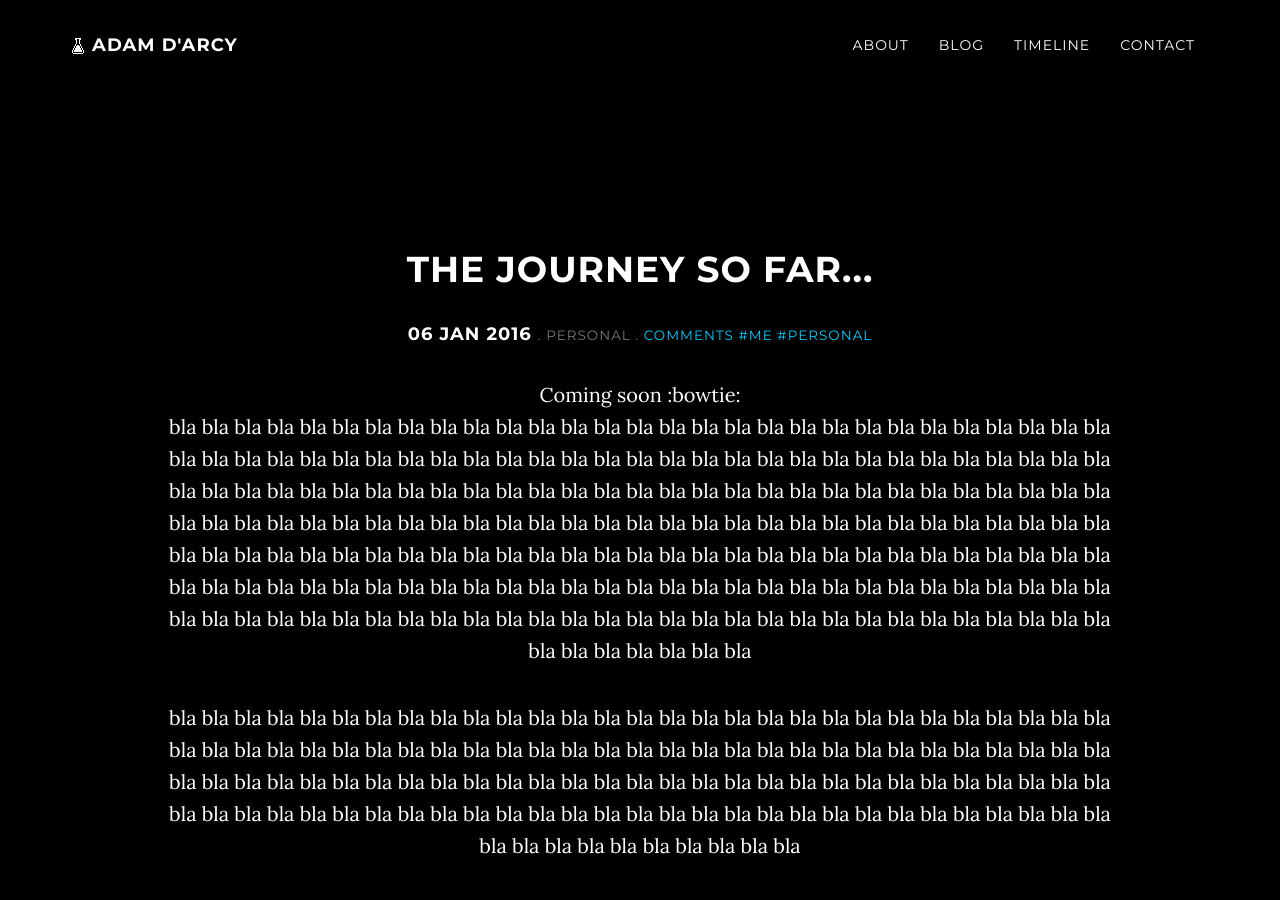
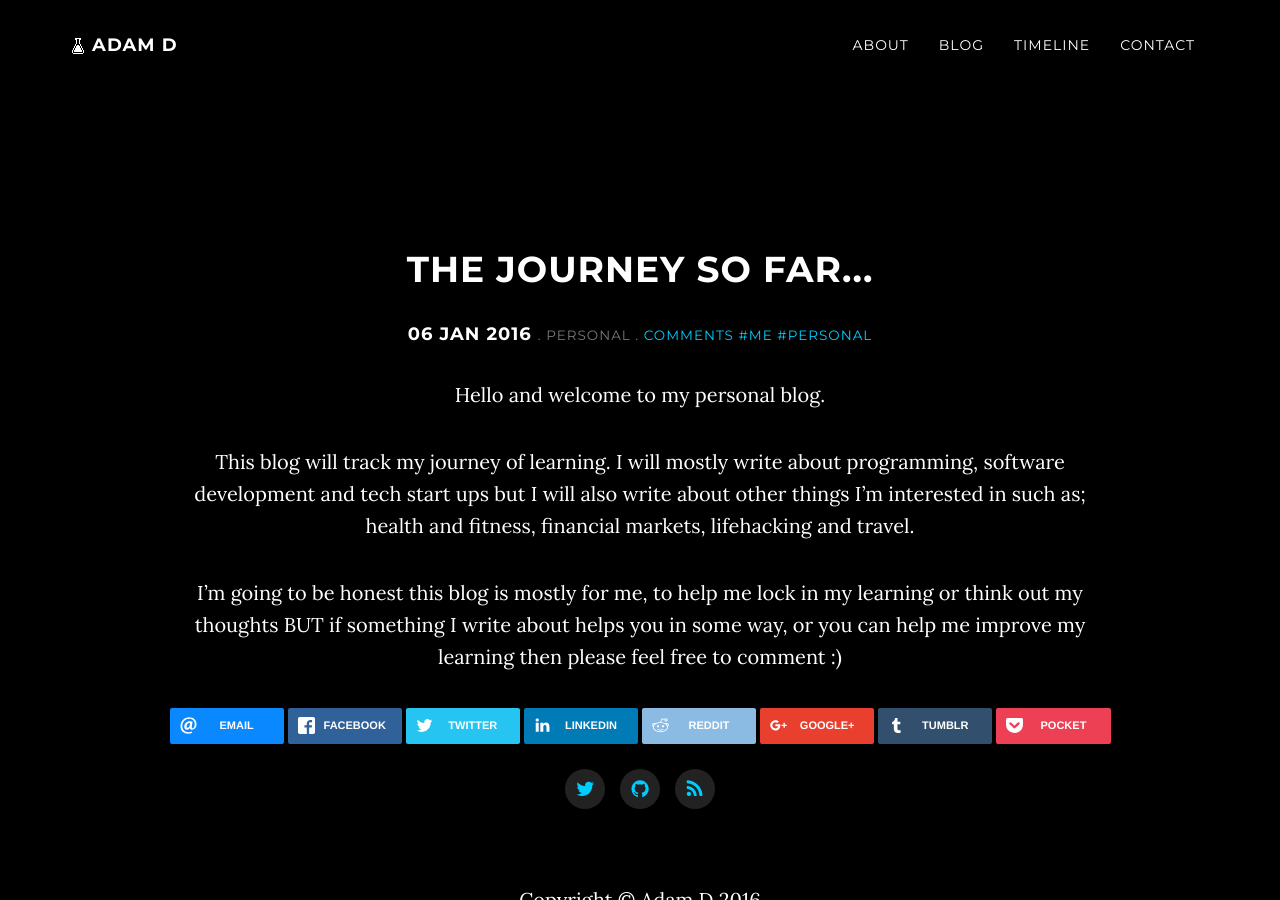
Before and after one commit to addstar34/addstar34.github.io, a Jekyll site: the page built from _posts/2016-01-06-the-journey-so-far.md, in a window 1280 px wide and 900 px high. Built offline with Jekyll 4.4.1, drawn with Linux system fonts in a browser that asks for light colours; nearby versions of some CDN libraries; comment, search, counter and statistics services are not loaded; a style sheet for code colours, icons or effects is not loaded; some of the changed text lies outside the part shown.

Commit message:
minor content updates including writing first post

```diff
--- a/_config.yml
+++ b/_config.yml
@@ -29,10 +29,10 @@ force-https: true
 #############
 
 lang: "en"
-author: "Adam D'Arcy"
-title: "Adam D'Arcy"
-description: "Blog and website of Adam D'Arcy, blogging mainly for tech but at times other stuff. Opinions expressed are mine."
-keywords: "adam, adam d'arcy, personal, blog, coding"
+author: "Adam D"
+title: "Adam D"
+description: "Blog and website of Adam D, blogging mainly for tech but at times other stuff. Opinions expressed are mine."
+keywords: "adam, adam d, personal, blog, coding"
 favicon: "/img/favicon.ico"
 404-img: "/img/labtocat.png"
 
@@ -105,6 +105,9 @@ syntax-highlight: True
 ############
 
 events:
+  - image: "/img/timeline/firehose-project.jpg"
+    date: "August 2015"
+    description: "Began full-stack web dev online apprenticeship"
   - image: "/img/timeline/me-grand-canyon.jpg"
     date: "June 2015"
     description: "Started coding"
--- a/_posts/2016-01-06-the-journey-so-far.md
+++ b/_posts/2016-01-06-the-journey-so-far.md
@@ -6,25 +6,8 @@ category: personal
 tags: [ 'me', 'personal' ]
 ---
 
-Coming soon :bowtie:
-<br />
-bla bla bla bla bla bla bla bla bla bla bla bla bla bla bla bla bla bla bla bla bla
-bla bla bla bla bla bla bla bla bla bla bla bla bla bla bla bla bla bla bla bla bla
-bla bla bla bla bla bla bla bla bla bla bla bla bla bla bla bla bla bla bla bla bla
-bla bla bla bla bla bla bla bla bla bla bla bla bla bla bla bla bla bla bla bla bla
-bla bla bla bla bla bla bla bla bla bla bla bla bla bla bla bla bla bla bla bla bla
-bla bla bla bla bla bla bla bla bla bla bla bla bla bla bla bla bla bla bla bla bla
-bla bla bla bla bla bla bla bla bla bla bla bla bla bla bla bla bla bla bla bla bla
-bla bla bla bla bla bla bla bla bla bla bla bla bla bla bla bla bla bla bla bla bla
-bla bla bla bla bla bla bla bla bla bla bla bla bla bla bla bla bla bla bla bla bla
-bla bla bla bla bla bla bla bla bla bla bla bla bla bla bla bla bla bla bla bla bla
+Hello and welcome to my personal blog.
 
-bla bla bla bla bla bla bla bla bla bla bla bla bla bla bla bla bla bla bla bla bla
-bla bla bla bla bla bla bla bla bla bla bla bla bla bla bla bla bla bla bla bla bla
-bla bla bla bla bla bla bla bla bla bla bla bla bla bla bla bla bla bla bla bla bla
-bla bla bla bla bla bla bla bla bla bla bla bla bla bla bla bla bla bla bla bla bla
-bla bla bla bla bla bla bla bla bla bla bla bla bla bla bla bla bla bla bla bla bla
-bla bla bla bla bla bla bla bla bla bla bla bla bla bla bla bla bla bla bla bla bla
+This blog will track my journey of learning. I will mostly write about programming, software development and tech start ups but I will also write about other things I'm interested in such as; health and fitness, financial markets, lifehacking and travel.
 
-bla bla bla bla bla bla bla bla bla bla bla bla bla bla bla bla bla bla bla bla bla
-bla bla bla bla bla bla bla bla bla bla bla bla bla bla bla bla bla bla bla bla bla
+I'm going to be honest this blog is mostly for me, to help me lock in my learning or think out my thoughts BUT if something I write about helps you in some way, or you can help me improve my learning then please feel free to comment :)
--- a/about.html
+++ b/about.html
@@ -5,4 +5,6 @@ title: About
 ---
 ## About
 
-Technology / Health and Fitness / Financial Markets / Travel / Snowboarding / Poker / Cars / Motorbikes / Jetskiing / Wakeboarding / MMA UFC / Coffee / Reading / Self Development
+Technology / Startups / Health and Fitness / Financial Markets / Travel / Snowboarding / Poker / Cars / Motorbikes / Jetskiing / Wakeboarding / MMA UFC / Coffee / Reading / Self Development
+
+Based in beautiful Brisbane, Australia.
--- a/contact.html
+++ b/contact.html
@@ -5,4 +5,4 @@ title: Contact
 ---
 ## Contact
 
-Drop me an email if you are interested in me coding for you or saving your neighborhood!
+If we share some common interests particularly in tech startups then please drop me a line and say g'day mate!
```
Also changed, not shown: img/timeline/firehose-project.jpg (added).
